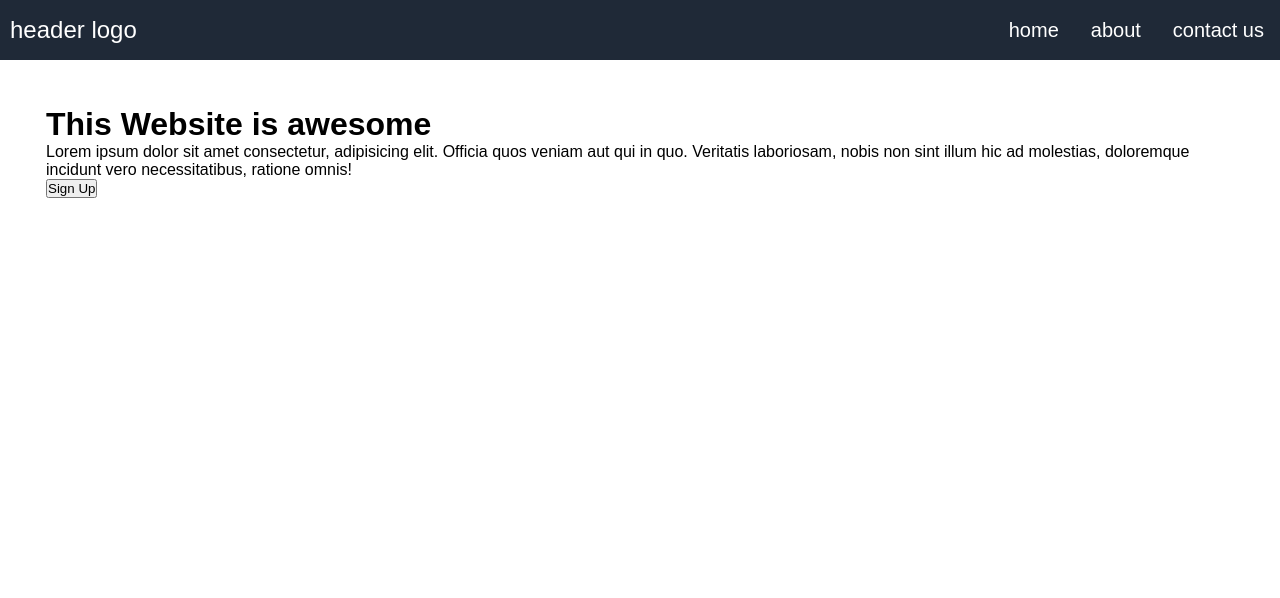
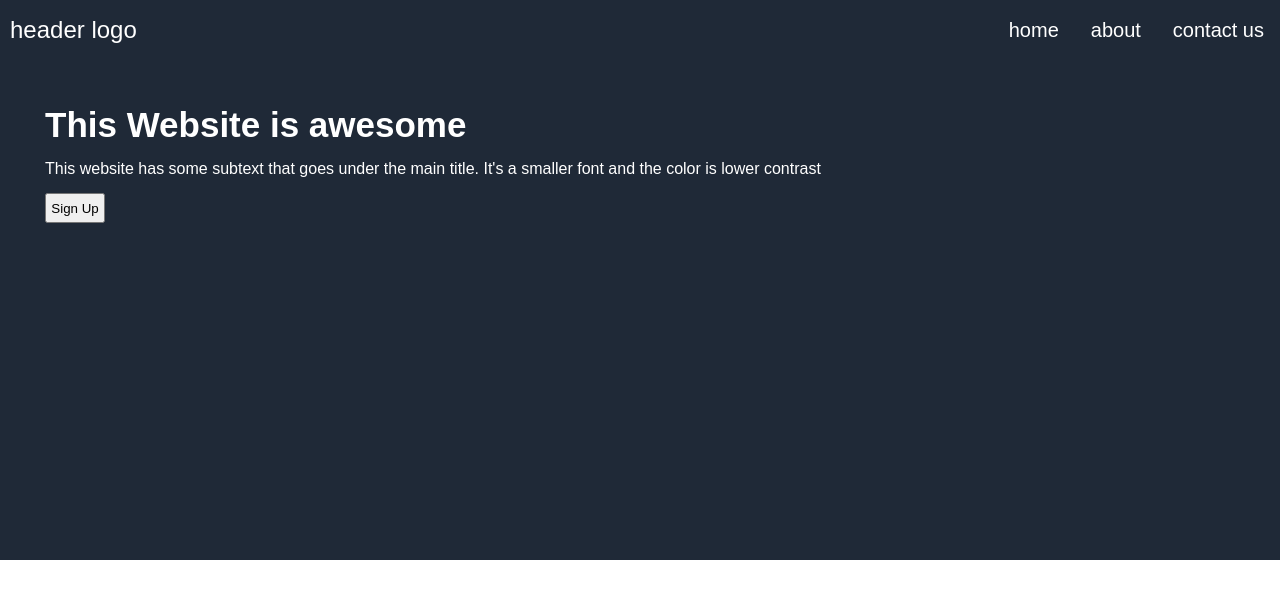
Before and after one commit to pruwt/top-landingpage, a plain HTML site: page index.html in a window 1280 px wide. Drawn offline with Linux system fonts and the light colour scheme.

Commit message:
first section flex and color

```diff
--- a/index.html
+++ b/index.html
@@ -27,11 +27,10 @@
   </div>
 
   <div class="section1">
+
     <div class="hero-text">
       <h1>This Website is awesome</h1>
-      <p>Lorem ipsum dolor sit amet consectetur,
-        adipisicing elit. Officia quos veniam aut qui in quo. Veritatis laboriosam, nobis non sint illum hic ad molestias,
-        doloremque incidunt vero necessitatibus, ratione omnis!</p>
+      <p>This website has some subtext that goes under the main title. It's a smaller font and the color is lower contrast</p>
         <button class="sign-up">Sign Up</button>
     </div>
     <div class="hero-img">
--- a/style.css
+++ b/style.css
@@ -6,9 +6,32 @@
 }
 .section1{
   display:flex;
-  margin: 30px;
-  padding: 16px;
+  /* margin: 30px; */
+  padding: 30px;
   gap:8px;
+  height: 500px;
+  background-color: #1F2937;flex:1 1 auto;
+}
+
+.hero-text{
+display:flex;
+flex-direction: column;
+align-items: flex-start;
+margin: 15px;
+/* justify-content:space-around; */
+/* padding: 30px; */
+gap:15px;
+color: white;
+
+}
+.hero-text h1 {
+  font-size: 35px;
+  font-weight: 700;
+}
+
+.sign-up{
+  height: 30px;
+  width:60px;
 }
 .header-nav{
   display: flex;
```
